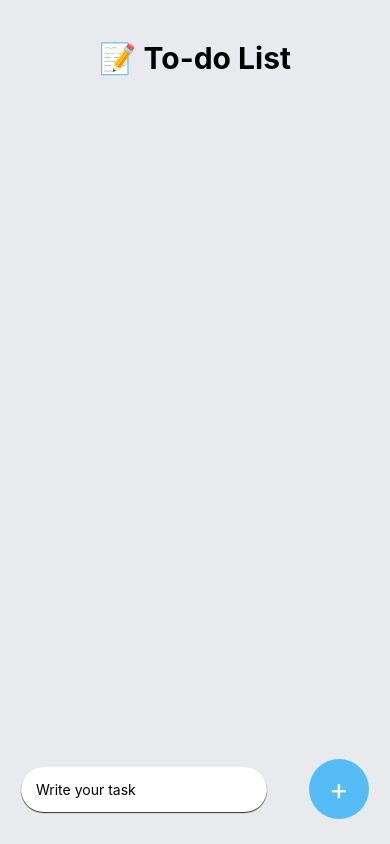
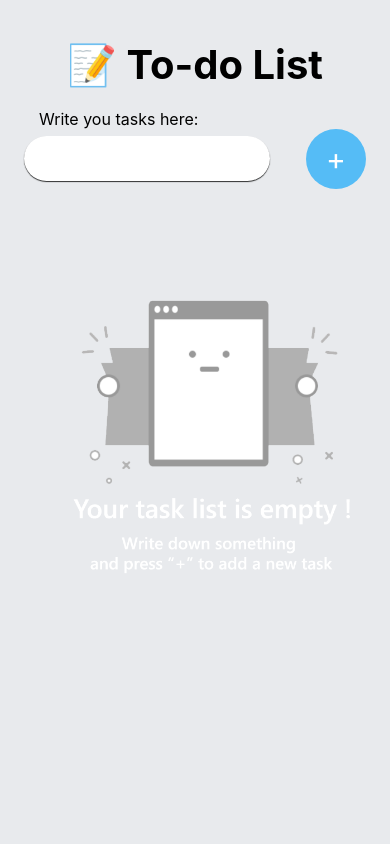
Before and after one commit to TonyQ2k3/react-todolist, a React Native app: screen / in a window 390 px wide. Built offline with nearby package versions, Linux system fonts and the light colour scheme.

Commit message:
UI rework

```diff
--- a/components/Task.jsx
+++ b/components/Task.jsx
@@ -4,56 +4,27 @@ import { Text, View, StyleSheet, TouchableOpacity } from 'react-native';
 const Task = (props) => {
     return (
         <View style={styles.item}>
-            <View style={styles.itemLeft}>
-                <TouchableOpacity style={styles.square}></TouchableOpacity>
                 <Text style={styles.itemText}>{props.text}</Text>
-            </View>
-            <View style={styles.circular}></View>
         </View>
     );
 }
 
 const styles = StyleSheet.create({
     item: {
-        backgroundColor: '#FFF',
-        padding: 15,
-        borderRadius: 10,
         marginBottom: 20,
-        flexDirection: 'row',
-        alignItem: 'center',
-        justifyContent: 'space-between',
-        marginLeft: 20,
-        marginRight: 20,
-        //Add shadow for border
-        shadowColor: '#000',
-        shadowOffset: { width: 0, height: 1 },
-        shadowOpacity: 0.8,
-        shadowRadius: 1,
-        elevation: 5,
-    },
-    itemLeft: {
-        flexDirection: 'row',
+        borderRadius: 20,
+        borderWidth: 3,
+        borderColor: '#55BCF6',
+        borderStyle: 'dotted',
+        width: '100%',
+        minHeight: 50,
+        backgroundColor: '#fff',
+        justifyContent: 'center',
         alignItems: 'center',
-        flexWrap: 'wrap',
-    },
-    square: {
-        width: 24,
-        height: 24,
-        backgroundColor: 'rgba(85, 188, 246, 0.4)',
-        borderRadius: 5,
-        marginRight: 15,
     },
     itemText: {
-        maxWidth: '80%',
-    },
-    circular: {
-        width: 12,
-        height: 12,
-        borderColor: '#55BCF6',
-        borderWidth: 2,
-        borderRadius: 5,
-        top: 5,
-    },
+        fontSize: 18,
+    }
 });
 
 export default Task;
--- a/components/ToDoList.jsx
+++ b/components/ToDoList.jsx
@@ -1,4 +1,4 @@
-import { StyleSheet, Text, View, KeyboardAvoidingView, TextInput, Platform, TouchableOpacity, ScrollView, Keyboard } from "react-native";
+import { StyleSheet, Text, View, TextInput, TouchableOpacity, TouchableWithoutFeedback, Keyboard, ScrollView, Image } from "react-native";
 import React, { useState } from 'react';
 import Task from './Task';
 
@@ -23,42 +23,32 @@ export default function ToDoList() {
 
     return (
         <View style={styles.container}>
-            <ScrollView
-                contentContainerStyle={{flexGrow: 1}}
-                keyboardShouldPersistTaps='handled'
-            >
-                <View style={styles.tasksWrapper}>
             <Text style={styles.sectionTitle}>📝 To-do List</Text>
-                    {/*Display all tasks*/}
-                    <View style={styles.items}>
-                    {
-                        doList.map((item, index) => {
-                            return (
-                                <TouchableOpacity key={index}  onPress={() => completeTask(index)}>
-                                    <Task text={item} />
-                                </TouchableOpacity>
-                            )
-                        })
-                    }
-                    </View>
-                </View>
-            </ScrollView>
-
-            {/*Add a new task*/}
-            <KeyboardAvoidingView
-                behavior={Platform.OS === 'ios' ? 'padding' : 'height'}
-                style={styles.addTaskWrapper}
-                >
+            <View style={styles.inputContainer}>
+                <Text style={styles.inputHeader}>Write you tasks here: </Text>
+                <View style={styles.addTaskContainer}>
                     <TextInput
                     style={styles.input}
-                    placeholder="Write your task"
-                    onChangeText={text => setTask(text)}></TextInput>
+                    onChangeText={text => setTask(text)} />
                     <TouchableOpacity onPress={handleAdd}>
                         <View style={styles.addWrapper}>
                             <Text style={styles.addText}>+</Text>
                         </View>
                     </TouchableOpacity>
-            </KeyboardAvoidingView>
+                </View>
+            </View>
+            <ScrollView style={styles.taskDisplay}>
+                {
+                    doList.length == 0 ?
+                    <Image source={require('../assets/emptyList.png')} style={styles.emptyList} resizeMode="contain"/>
+                    :
+                    doList.map((item, index) => (
+                            <TouchableOpacity key={index}  onPress={() => completeTask(index)}>
+                                <Task text={item} />
+                            </TouchableOpacity>
+                    ))
+                }
+            </ScrollView>
     </View>
   )
 }
@@ -67,48 +57,40 @@ const styles = StyleSheet.create({
     container: {
         flex: 1,
         backgroundColor: '#E8EAED',
+        paddingTop: 40,
+        paddingHorizontal: 24,
     },
-
-    tasksWrapper: {
-        paddingTop: 40,
-        paddingHorizontal: 20,
-    },
-
     sectionTitle: {
-        fontSize: 30,
+        fontSize: 40,
         fontWeight: 'bold',
         textAlign: 'center',
     },
-
-    items: {
-        marginTop: 25,
+    inputContainer: {
+        marginVertical: 20,
     },
-
-    addTaskWrapper: {
-        position: 'absolute',
-        bottom: 25,
-        width: '100%',
+    inputHeader: {
+        marginLeft: 15,
+        fontSize: 16,
+    },
+    addTaskContainer: {
         flexDirection: 'row',
-        justifyContent: 'space-around',
-        alignItems: 'center',
+        justifyContent: 'space-between',
     },
-
     input: {
-        paddingVertical: 15,
+        marginTop: 7,
+        paddingVertical: 10,
         paddingHorizontal: 15,
         width: 246,
         height: 45,
         borderColor: '#C0C0C0',
         borderRadius: 60,
         backgroundColor: '#FFFFFF',
-        // Add shadow
         shadowColor: '#000',
         shadowOffset: { width: 0, height: 1 },
         shadowOpacity: 0.8,
         shadowRadius: 1,
         elevation: 5,
     },
-
     addWrapper: {
         width: 60,
         height: 60,
@@ -117,9 +99,17 @@ const styles = StyleSheet.create({
         alignItems: 'center',
         borderRadius: 60,
     },
-
     addText: {
         fontSize: 30,
         color: '#FFF',
     },
+    taskDisplay: {
+        flex: 1,
+        padding: 10,
+    },
+    emptyList: {
+        width: 350,
+        position: 'relative',
+        top: -75,
+    },
 });
```
Also changed, not shown: assets/emptyList.png (added). Lines whose indentation alone changed are shown as unchanged.
